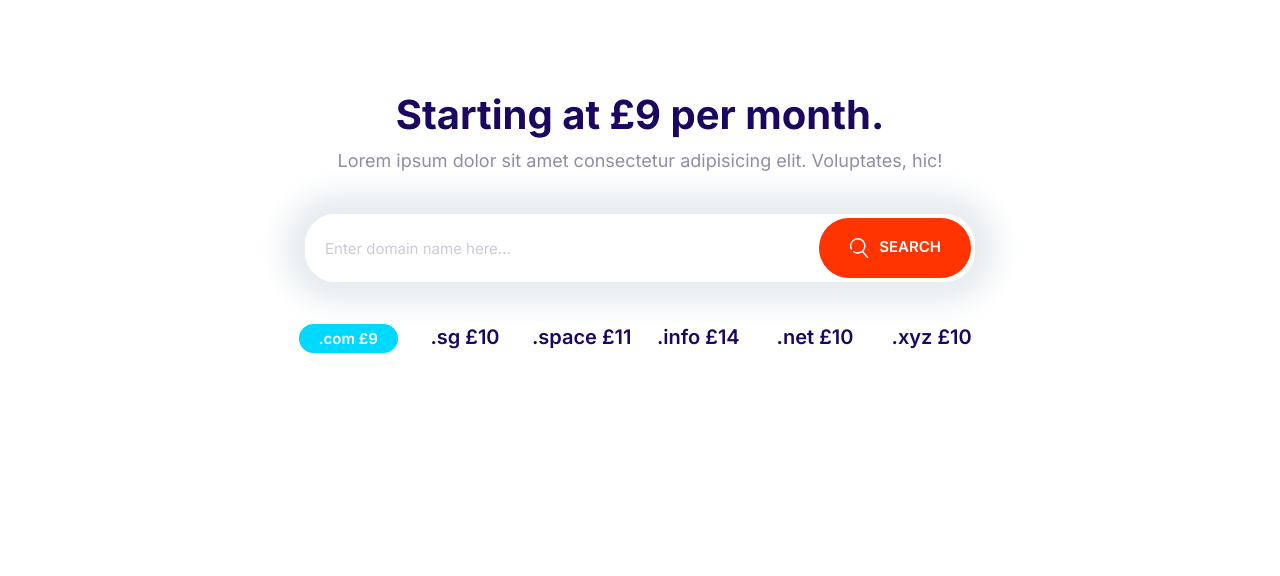
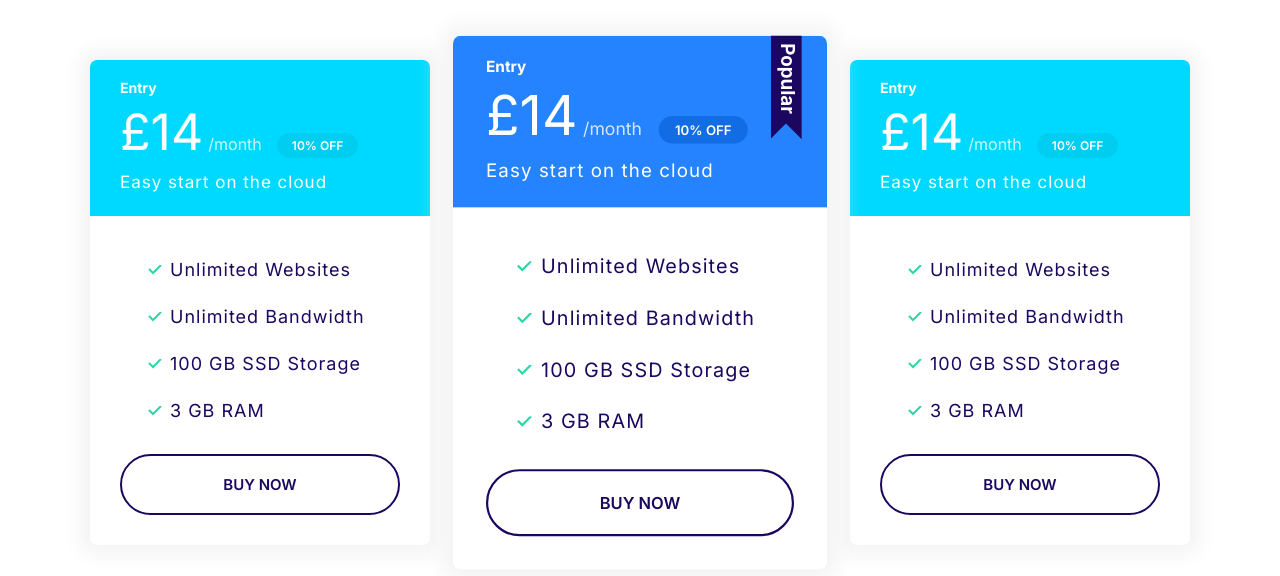
Before and after one commit to Thom52/thomify, a plain HTML site: page index.html in a window 1280 px wide. Drawn offline with Linux system fonts and the light colour scheme.

Commit message:
Built and defined styles for Plan Blocks.

```diff
--- a/css/styles.css
+++ b/css/styles.css
@@ -333,11 +333,19 @@ a {
   color: #fff;
 }
 
+.card--primary .badge--primary {
+  background: #126de4;
+}
+
 .card--secondary .badge--secondary {
   background: #01cdf1;
 }
 
 /* Plans ------------------- */
+
+.plan {
+  transition: transform 0.2s ease-out;
+}
 
 .plan__name {
   font-size: 2.4rem;
@@ -368,6 +376,10 @@ a {
   margin: 2rem;
 }
 
+.plan--popular {
+  transform: scale(1.1);
+}
+
 .plan--popular .card__header {
   position: relative;
 }
@@ -379,6 +391,14 @@ a {
   position: absolute;
   top: -6px;
   right: 5%;
+}
+
+.plan:hover {
+  transform: scale(1.05);
+}
+
+.plan--popular:hover {
+  transform: scale(1.15);
 }
 
 @media screen and (min-width: 1024px) {
@@ -752,3 +772,14 @@ a {
     grid-template-columns: repeat(auto-fit, minmax(10rem, 1fr));
   }
 }
+
+/* Plan Blocks -------------------- */
+
+.block-plans .grid {
+  gap: 8rem 4rem;
+}
+
+.block-plans .card {
+  max-width: 500px;
+  margin: 0 auto;
+}
--- a/index.html
+++ b/index.html
@@ -15,36 +15,69 @@
     <link rel="stylesheet" href="css/styles.css" />
   </head>
   <body>
-    <section class="block container block-domain">
-      <header class="block__header">
-        <h2>Starting at £9 per month.</h2>
-        <p>
-          Lorem ipsum dolor sit amet consectetur adipisicing elit. Voluptates,
-          hic!
-        </p>
-      </header>
-      <div class="input-group">
-        <input
-          type="text"
-          class="input"
-          placeholder="Enter domain name here..."
-          name=""
-          id=""
-        />
-        <button class="btn btn--accent">
-          <svg class="icon icon--white">
-            <use xlink:href="images/sprite.svg#search"></use></svg
-          >Search
-        </button>
+    <section class="block container block-plans">
+      <div class="grid grid--cols-3">
+        <div class="plan">
+          <div class="card card--secondary">
+            <header class="card__header">
+              <h3 class="plan__name">Entry</h3>
+              <span class="plan__price">£14</span>
+              <span class="plan__billing-cycle">/month</span>
+              <span class="badge badge--secondary badge--small">10% OFF</span>
+              <span class="plan__description">Easy start on the cloud</span>
+            </header>
+            <div class="card__body">
+              <ul class="list list--tick">
+                <li class="list__item">Unlimited Websites</li>
+                <li class="list__item">Unlimited Bandwidth</li>
+                <li class="list__item">100 GB SSD Storage</li>
+                <li class="list__item">3 GB RAM</li>
+              </ul>
+              <button class="btn btn--outline btn--block">Buy Now</button>
+            </div>
+          </div>
+        </div>
+        <div class="plan plan--popular">
+          <div class="card card--primary">
+            <header class="card__header">
+              <h3 class="plan__name">Entry</h3>
+              <span class="plan__price">£14</span>
+              <span class="plan__billing-cycle">/month</span>
+              <span class="badge badge--primary badge--small">10% OFF</span>
+              <span class="plan__description">Easy start on the cloud</span>
+            </header>
+            <div class="card__body">
+              <ul class="list list--tick">
+                <li class="list__item">Unlimited Websites</li>
+                <li class="list__item">Unlimited Bandwidth</li>
+                <li class="list__item">100 GB SSD Storage</li>
+                <li class="list__item">3 GB RAM</li>
+              </ul>
+              <button class="btn btn--outline btn--block">Buy Now</button>
+            </div>
+          </div>
+        </div>
+        <div class="plan">
+          <div class="card card--secondary">
+            <header class="card__header">
+              <h3 class="plan__name">Entry</h3>
+              <span class="plan__price">£14</span>
+              <span class="plan__billing-cycle">/month</span>
+              <span class="badge badge--secondary badge--small">10% OFF</span>
+              <span class="plan__description">Easy start on the cloud</span>
+            </header>
+            <div class="card__body">
+              <ul class="list list--tick">
+                <li class="list__item">Unlimited Websites</li>
+                <li class="list__item">Unlimited Bandwidth</li>
+                <li class="list__item">100 GB SSD Storage</li>
+                <li class="list__item">3 GB RAM</li>
+              </ul>
+              <button class="btn btn--outline btn--block">Buy Now</button>
+            </div>
+          </div>
+        </div>
       </div>
-      <ul class="list block-domain__prices">
-        <li><span class="badge badge--secondary">.com £9</span></li>
-        <li>.sg £10</li>
-        <li>.space £11</li>
-        <li>.info £14</li>
-        <li>.net £10</li>
-        <li>.xyz £10</li>
-      </ul>
     </section>
     <script src="js/main.js"></script>
   </body>
```
Also changed, not shown: components/plan-blocks.html (added, +64 -0 lines).
